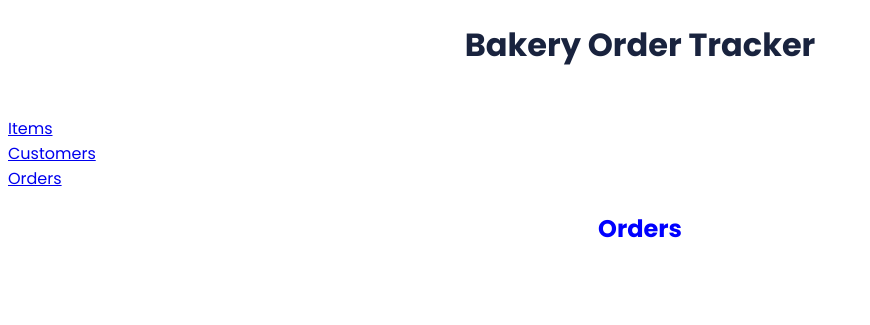
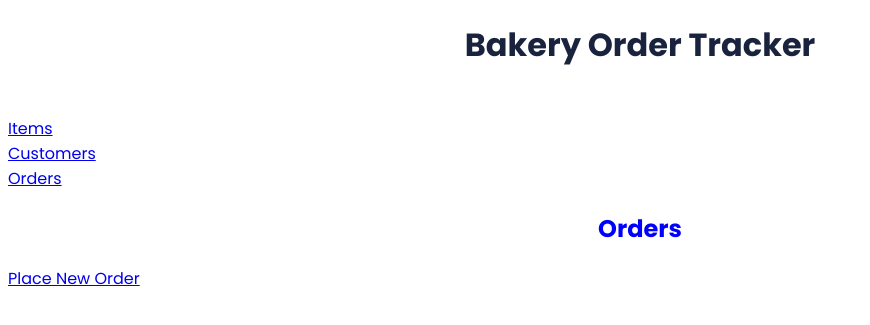
Before and after one commit to cemmartin/python_project, a Flask app: page /itemorders in a window 1280 px wide. Shown: the top 325 px of the page, without its empty margins (0-870 px from the left). Run offline with Flask 3, Linux system fonts and the light colour scheme; data that the repository does not hold is empty.

Commit message:
orders are working now, showing up in postico, but not in app for some reason

```diff
--- a/controllers/itemorder_controller.py
+++ b/controllers/itemorder_controller.py
@@ -19,5 +19,19 @@ def create_itemorder():
     item_id = request.form['item_id']
     itemorder = ItemOrder(order_id = order_id, item_id=item_id)
     db.session.add(itemorder)
-    db.sesion.commit()
+    db.session.commit()
     return redirect("/itemorders")
+
+# creating a new itemorder
+@itemorders_blueprint.route("/itemorders/new", methods=['GET'])
+def new_itemorder():
+    orders = Order.query.all()
+    items = Item.query.all()
+    return render_template("itemorders/new.jinja", orders = orders, items = items)
+
+# deleting an itemorder
+@itemorders_blueprint.route("/itemorders/<id>/delete", methods=["POST"])
+def delete_visit(id):
+    ItemOrder.query.filter_by(id =id).delete()
+    db.session.commit()
+    return redirect('/itemorders')
--- a/templates/itemorders/index.jinja
+++ b/templates/itemorders/index.jinja
@@ -3,11 +3,19 @@
 {% block content %}
 <h1>Orders</h1>
 
+<p class="new_order_button">
+    <a href="/itemorders/new">Place New Order</a>
+</p>
 
-
+<ul>
 {% for itemorder in itemorders %}
     <p> {{ itemorder.order.customer }} : {{ itemorder.order.item_name}}</p>
+    <p>
+        <form action="itemorders/{{ itemorders.id}}/delete" method="POST">
+            <input class="" type="submit" value="Delete Order">
+        </form>
+    </p>
 {% endfor %}
-
+</ul>
 
 {% endblock %}
```
Also changed, not shown: templates/itemorders/new.jinja (+18 -1 lines).
